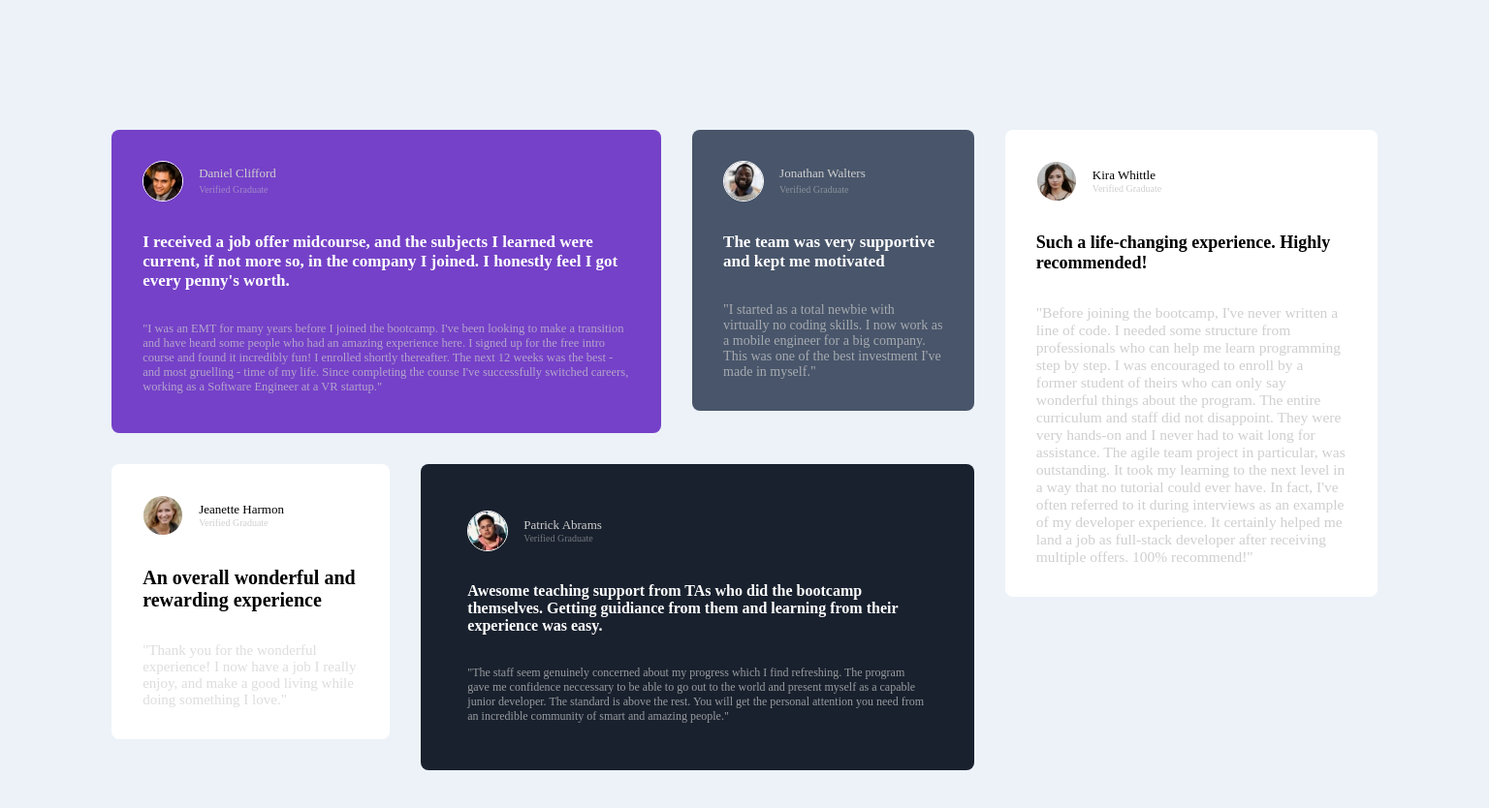
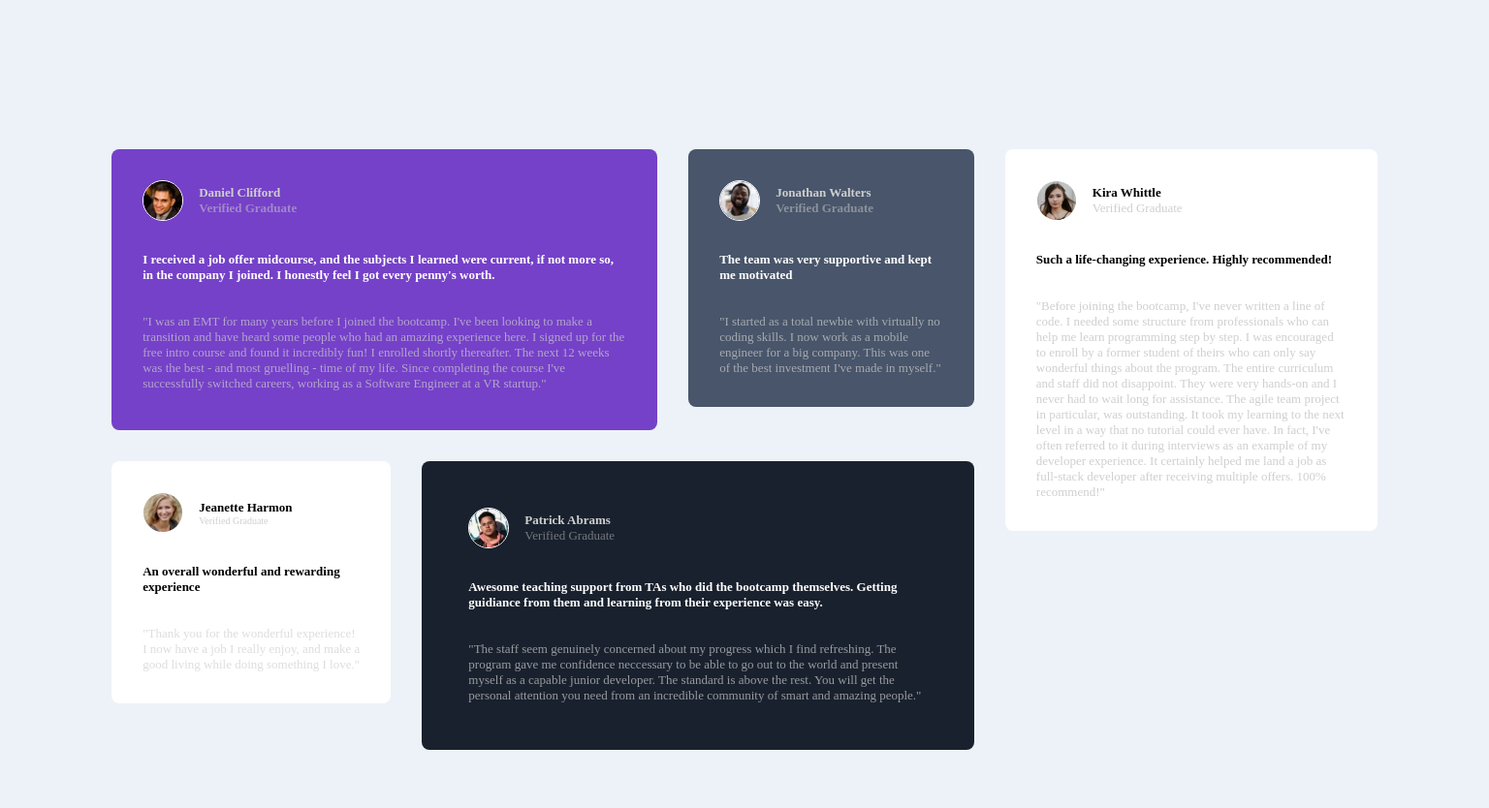
Before and after one commit to TenonCzar/testimonial-project, a plain HTML site: page index.html in a window 1536 px wide. Shown: the whole page at 97% size. Drawn offline with Linux system fonts and the light colour scheme.

Commit message:
changed font sizes and color

```diff
--- a/index.html
+++ b/index.html
@@ -19,11 +19,11 @@
               <p class="name">Daniel Clifford<br><span>Verified Graduate</p></span>
           </div>
           <div class="note">
-            <h3 class="offer1">
+            <h4 class="offer1">
               I received a job offer midcourse, and the subjects I learned were
               current, if not more so, in the company I joined. I honestly feel
               I got every penny's worth.
-            </h3>
+            </h4>
             <p class="testi1">
               &quot;I was an EMT for many years before I joined the bootcamp.
               I've been looking to make a transition and have heard some people
@@ -42,9 +42,9 @@
               <p class="name">Jonathan Walters<br><span>Verified Graduate</p></span>
           </div>
           <div class="note">
-            <h3 class="offer2">
+            <h4 class="offer2">
               The team was very supportive and kept me motivated
-            </h3>
+            </h4>
             <p class="testi2">
               &quot;I started as a total newbie with virtually no coding skills.
               I now work as a mobile engineer for a big company. This was one of
@@ -62,9 +62,9 @@
             </div>
           </div>
           <div class="note">
-            <h3 class="offer3">
+            <h4 class="offer3">
               An overall wonderful and rewarding experience
-            </h3>
+            </h4>
             <p class="testi3">
               &quot;Thank you for the wonderful experience! I now have a job I
               really enjoy, and make a good living while doing something I
@@ -82,11 +82,11 @@
             </div>
           </div>
           <div class="note">
-            <h3 class="offer4">
+            <h4 class="offer4">
               Awesome teaching support from TAs who did the bootcamp themselves.
               Getting guidiance from them and learning from their experience was
               easy.
-            </h3>
+            </h4>
             <p class="testi4">
               &quot;The staff seem genuinely concerned about my progress which I
               find refreshing. The program gave me confidence neccessary to be
@@ -107,9 +107,9 @@
             </div>
           </div>
           <div class="note">
-            <h3 class="offer5">
+            <h4 class="offer5">
               Such a life-changing experience. Highly recommended!
-            </h3>
+            </h4>
             <p class="testi5">
               &quot;Before joining the bootcamp, I've never written a line of
               code. I needed some structure from professionals who can help me
--- a/style.css
+++ b/style.css
@@ -55,23 +55,21 @@ body {
 }
 .name {
   color: var(--Lightgray);
+  font-weight: 700;
 }
 .name span {
   color: var(--Lightgray2);
-  font-size: 10px;
 }
 .note {
   display: flex;
   flex-direction: column;
   gap: 2rem;
 }
-.dan h3 {
+.dan h4 {
   color: #fff;
-  font-size: 16px;
 }
 .testi1 {
   color: var(--Lightgray1);
-  font-size: 11.8px;
 }
 
 /* Styling Jonat */
@@ -84,13 +82,11 @@ body {
   gap: 2rem;
   border-radius: 8px;
 }
-.jonat h3 {
+.jonat h4 {
   color: #fff;
-  font-size: 16px;
 }
 .testi2 {
   color: var(--Lightgray1);
-  font-size: 11px;
 }
 
 /* Styling Jeanette */
@@ -111,7 +107,6 @@ body {
   font-size: 10px;
 }
 .testi3 {
-  font-size: 12px;
   color: var(--Lightgray1);
 }
 
@@ -127,15 +122,12 @@ body {
 }
 .patrick .tag {
   color: var(--Lightgray2);
-  font-size: 10px;
 }
-.patrick h3 {
-  font-size: 16px;
+.patrick h4 {
   color: #fff;
 }
 .testi4 {
   color: var(--Lightgray1);
-  font-size: 13px;
 }
 
 /* Styling Kira */
@@ -152,12 +144,10 @@ body {
   color: #000;
 }
 .kira .tag {
-  font-size: 10px;
   color: var(--Lightgray);
 }
 .testi5 {
   color: var(--Lightgray);
-  font-size: 11.79px;
 }
 
 /* RESPONSIVENESS */
@@ -207,9 +197,6 @@ body {
     grid-row: 2;
     grid-column: 4/7;
   }
-  .testi2 {
-    font-size: 9.5px;
-  }
   .kira {
     grid-row: 1;
     grid-column: 5/7;
@@ -233,23 +220,11 @@ body {
     grid-column: 1/6;
     height: max-content;
   }
-  .dan h3 {
-    font-size: 17px;
-  }
-  .testi1 {
-    font-size: 12.5px;
-  }
   /* STYLING JONATH */
   .jonat {
     grid-row: 1;
     grid-column: 6/8;
     height: fit-content;
-  }
-  .jonat h3 {
-    font-size: 17px;
-  }
-  .testi2 {
-    font-size: 14px;
   }
   /* STYLING KIRA */
   .kira {
@@ -258,23 +233,11 @@ body {
     width: 20rem;
     height: fit-content;
   }
-  .kira h3 {
-    font-size: 18px;
-  }
-  .testi5 {
-    font-size: 15.5px;
-  }
   /* STYLING JEANET */
   .jeanet {
     grid-column: 1/3;
     grid-row: 2;
     height: fit-content;
-  }
-  .jeanet h3 {
-    font-size: 20px;
-  }
-  .testi3 {
-    font-size: 15px;
   }
   /* STYLING PATRICK */
   .patrick {
@@ -283,10 +246,4 @@ body {
     height: fit-content;
     padding: 3rem;
   }
-  .patrick h3 {
-    font-size: 16px;
-  }
-  .testi4 {
-    font-size: 12px;
-  }
 }
```
